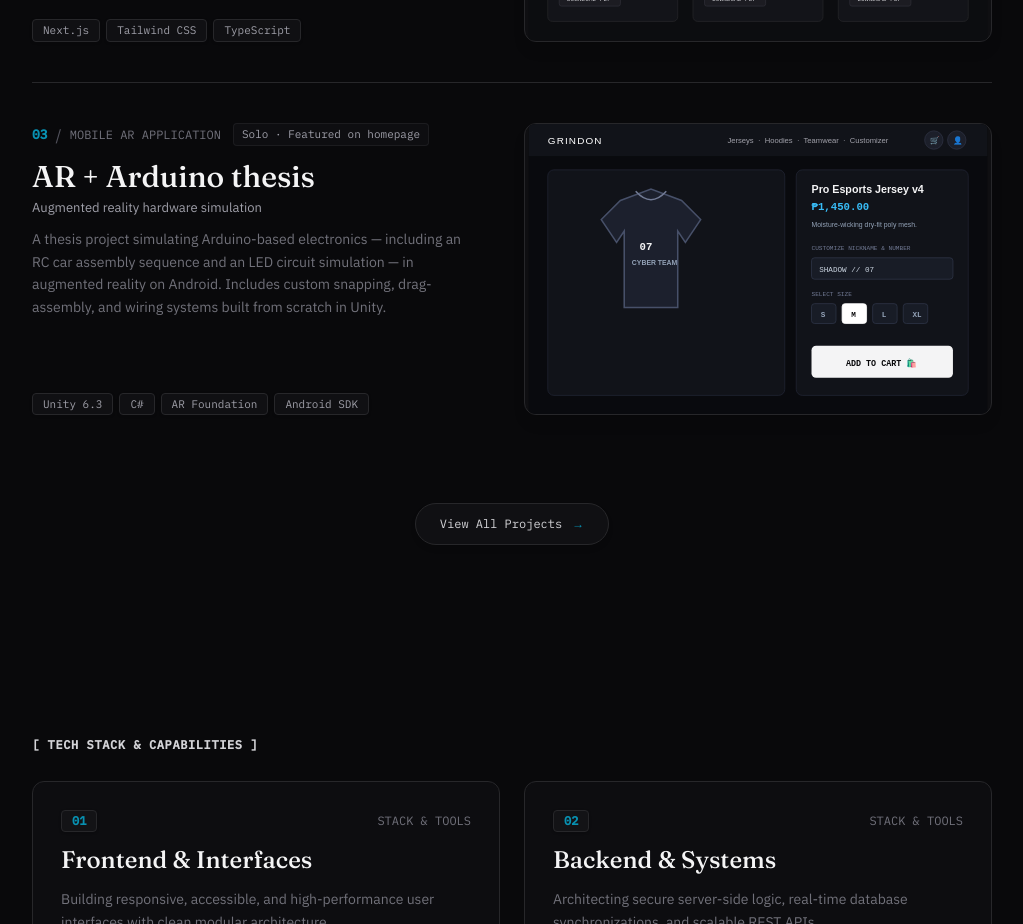
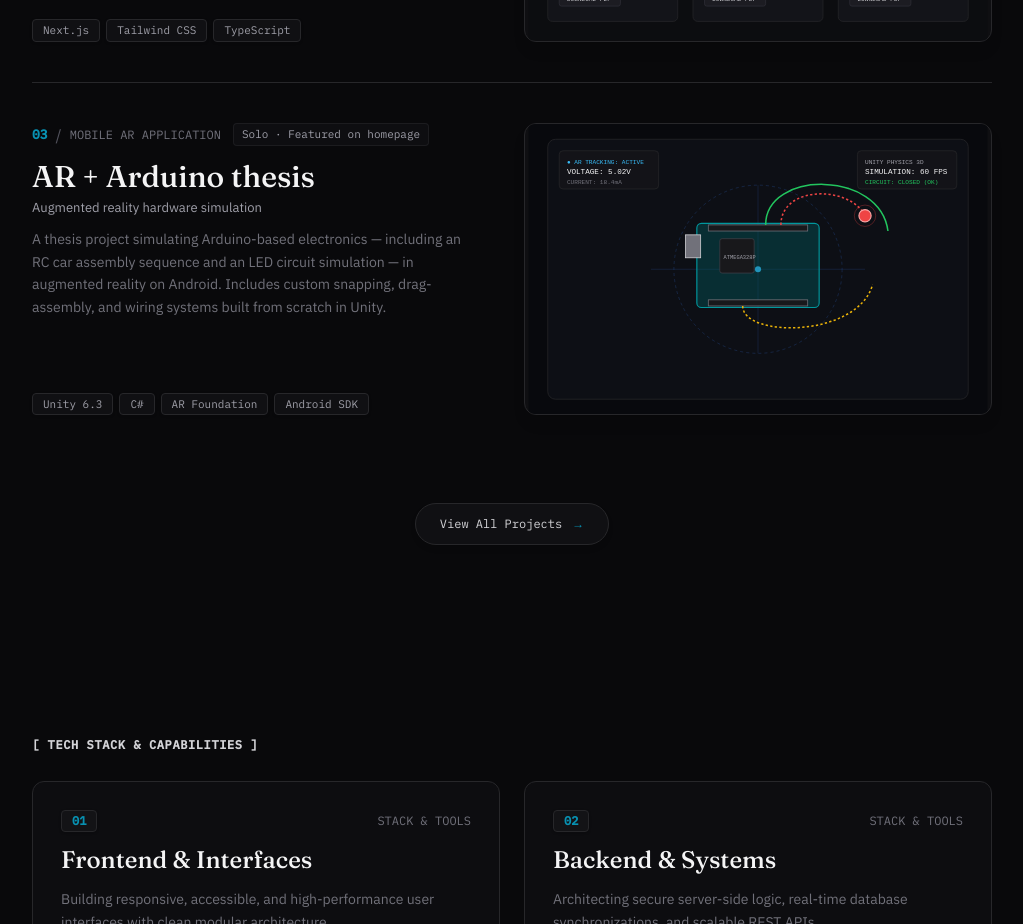
Before and after one commit to Yiizer/ReinPortfolio, a Next.js app in the folder app/: page / in a window 1280 px wide. Shown: the part 1460-2384 px from the top of the page, without its empty margins (168-1191 px from the left). Built offline with nearby package versions, Linux system fonts and the light colour scheme.

Commit message:
fix(mockups): correct SVG mockup ID routing for AR Arduino, Walldr, GrindOn, and Salo projects

```diff
--- a/app/src/components/WorkList.tsx
+++ b/app/src/components/WorkList.tsx
@@ -123,59 +123,6 @@ export function ProjectMockupGraphic({ id }: { id: string }) {
             <text x={50 + i * 190} y={328} fill="#d4d4d8" fontSize="8" fontFamily="monospace">DOWNLOAD PDF</text>
           </g>
         ))}
-      </svg>
-    );
-  }
-
-  if (id === "03") {
-    // GrindOn E-Commerce Platform UI Mockup
-    return (
-      <svg className="w-full h-full" viewBox="0 0 600 380" fill="none" xmlns="http://www.w3.org/2000/svg">
-        <rect width="600" height="380" fill="#090a0e" />
-        {/* Nav Bar */}
-        <rect x="0" y="0" width="600" height="42" fill="#111319" />
-        <text x="25" y="26" fill="#ffffff" fontSize="13" fontFamily="sans-serif" fontWeight="black" letterSpacing="1.5">GRINDON</text>
-        <text x="260" y="25" fill="#a1a1aa" fontSize="10" fontFamily="sans-serif">Jerseys &nbsp;·&nbsp; Hoodies &nbsp;·&nbsp; Teamwear &nbsp;·&nbsp; Customizer</text>
-        <circle cx="530" cy="21" r="12" fill="#1c1f2a" stroke="#2e3344" />
-        <text x="525" y="25" fill="#d4d4d8" fontSize="10">🛒</text>
-        <circle cx="560" cy="21" r="12" fill="#1c1f2a" stroke="#2e3344" />
-        <text x="555" y="25" fill="#d4d4d8" fontSize="10">👤</text>
-
-        {/* E-Commerce Product Spotlight & Customizer */}
-        <rect x="25" y="60" width="310" height="295" rx="8" fill="#111319" stroke="#222634" />
-        {/* Stylized Jersey Vector */}
-        <path
-          d="M 120 100 L 160 85 L 200 100 L 225 125 L 205 155 L 195 140 L 195 240 L 125 240 L 125 140 L 115 155 L 95 125 Z"
-          fill="#1c202d"
-          stroke="#475069"
-          strokeWidth="2"
-        />
-        <path d="M 140 88 Q 160 110 180 88" fill="none" stroke="#717a94" strokeWidth="2" />
-        <text x="145" y="165" fill="#f4f4f5" fontSize="14" fontFamily="monospace" fontWeight="bold">07</text>
-        <text x="135" y="185" fill="#94a3b8" fontSize="9" fontFamily="sans-serif" fontWeight="bold">CYBER TEAM</text>
-
-        {/* Product Details Sidebar */}
-        <rect x="350" y="60" width="225" height="295" rx="8" fill="#111319" stroke="#222634" />
-        <text x="370" y="90" fill="#f4f4f5" fontSize="14" fontFamily="sans-serif" fontWeight="bold">Pro Esports Jersey v4</text>
-        <text x="370" y="112" fill="#38bdf8" fontSize="14" fontFamily="monospace" fontWeight="bold">₱1,450.00</text>
-        <text x="370" y="135" fill="#94a3b8" fontSize="9" fontFamily="sans-serif">Moisture-wicking dry-fit poly mesh.</text>
-
-        <text x="370" y="165" fill="#717a94" fontSize="8" fontFamily="monospace">CUSTOMIZE NICKNAME &amp; NUMBER</text>
-        <rect x="370" y="175" width="185" height="28" rx="4" fill="#181c26" stroke="#2e3547" />
-        <text x="380" y="193" fill="#cbd5e1" fontSize="10" fontFamily="monospace">SHADOW // 07</text>
-
-        <text x="370" y="225" fill="#717a94" fontSize="8" fontFamily="monospace">SELECT SIZE</text>
-        <g>
-          {["S", "M", "L", "XL"].map((sz, i) => (
-            <g key={i}>
-              <rect x={370 + i * 40} y={235} width="32" height="26" rx="4" fill={i === 1 ? "#ffffff" : "#181c26"} stroke={i === 1 ? "#ffffff" : "#2e3547"} />
-              <text x={382 + i * 40} y={252} fill={i === 1 ? "#09090b" : "#94a3b8"} fontSize="10" fontFamily="monospace" fontWeight="bold">{sz}</text>
-            </g>
-          ))}
-        </g>
-
-        <rect x="370" y="290" width="185" height="42" rx="6" fill="#f4f4f5" />
-        <text x="415" y="316" fill="#09090b" fontSize="11" fontFamily="monospace" fontWeight="bold">ADD TO CART 🛍️</text>
       </svg>
     );
   }
```
